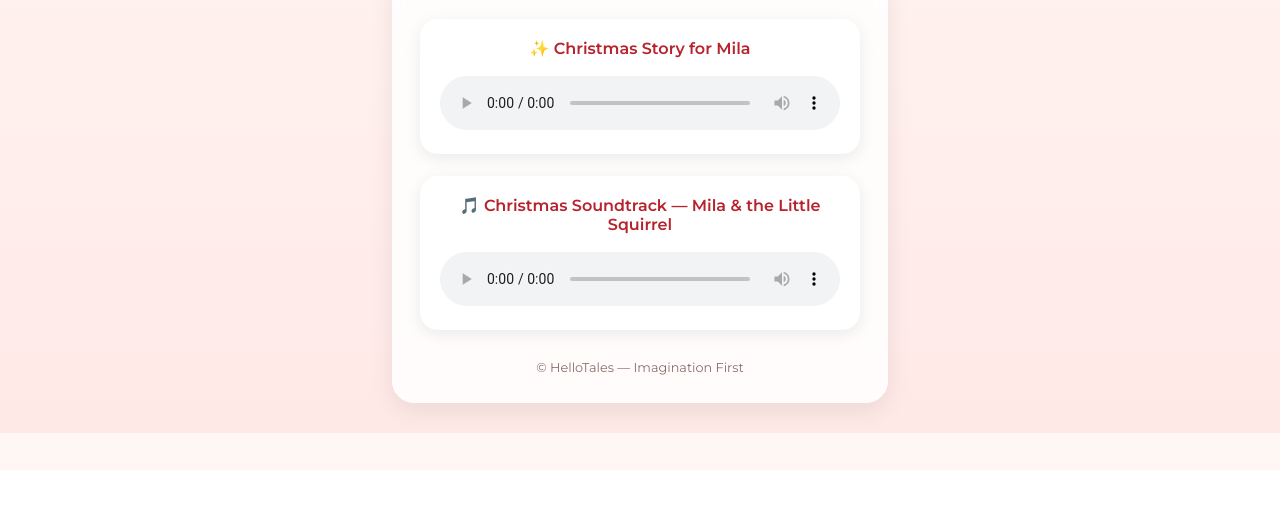
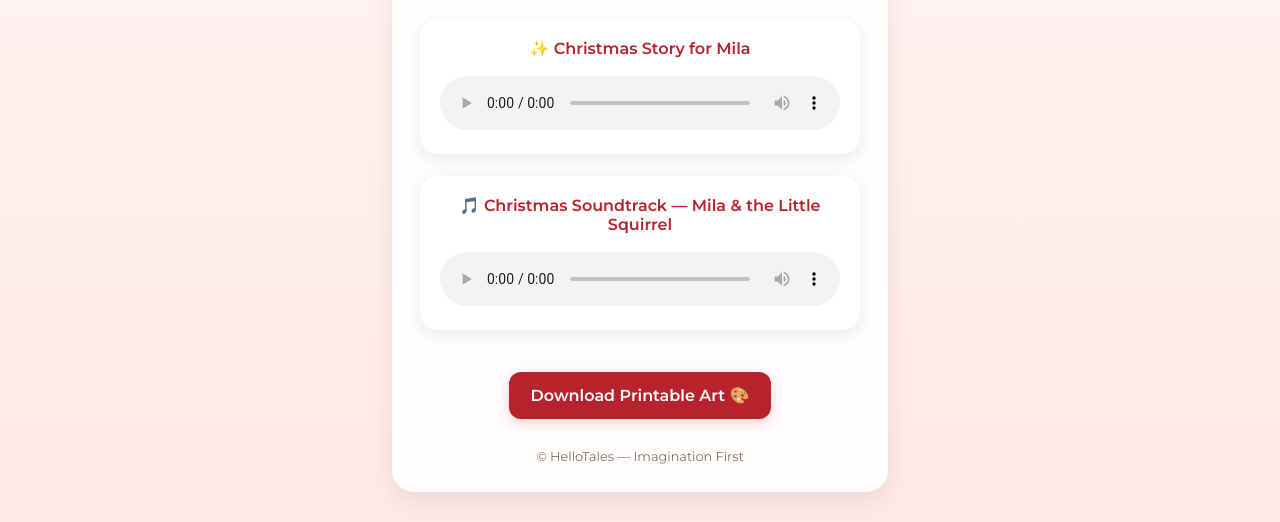
Before and after one commit to HelloTales/Milaa, a plain HTML site: page index.html in a window 1280 px wide. Shown: the part 330-852 px from the top of the page. Before the commit the page ends 800 px from the top, so only its background shows below. Drawn offline with Linux system fonts and the light colour scheme.

Commit message:
Update index.html

```diff
--- a/index.html
+++ b/index.html
@@ -82,6 +82,23 @@
       font-size: 0.8rem;
       color: #8a6d6b;
     }
+    .download-btn {
+  display: inline-block;
+  margin-top: 20px;
+  padding: 14px 22px;
+  background: #b6232d;
+  color: #fff;
+  border-radius: 12px;
+  font-size: 1rem;
+  font-weight: 600;
+  text-decoration: none;
+  box-shadow: 0 4px 12px rgba(182,35,45,0.2);
+  transition: 0.2s ease;
+}
+
+.download-btn:hover {
+  background: #9d1d26;
+}
   </style>
 </head>
 
@@ -112,7 +129,10 @@
         Your browser does not support the audio element.
       </audio>
     </div>
-
+<!-- DOWNLOAD BUTTON -->
+<a href="Mila_girl_3yo.png" download class="download-btn">
+  Download Printable Art 🎨
+</a>
     <div class="footer">
       © HelloTales — Imagination First
     </div>
```
